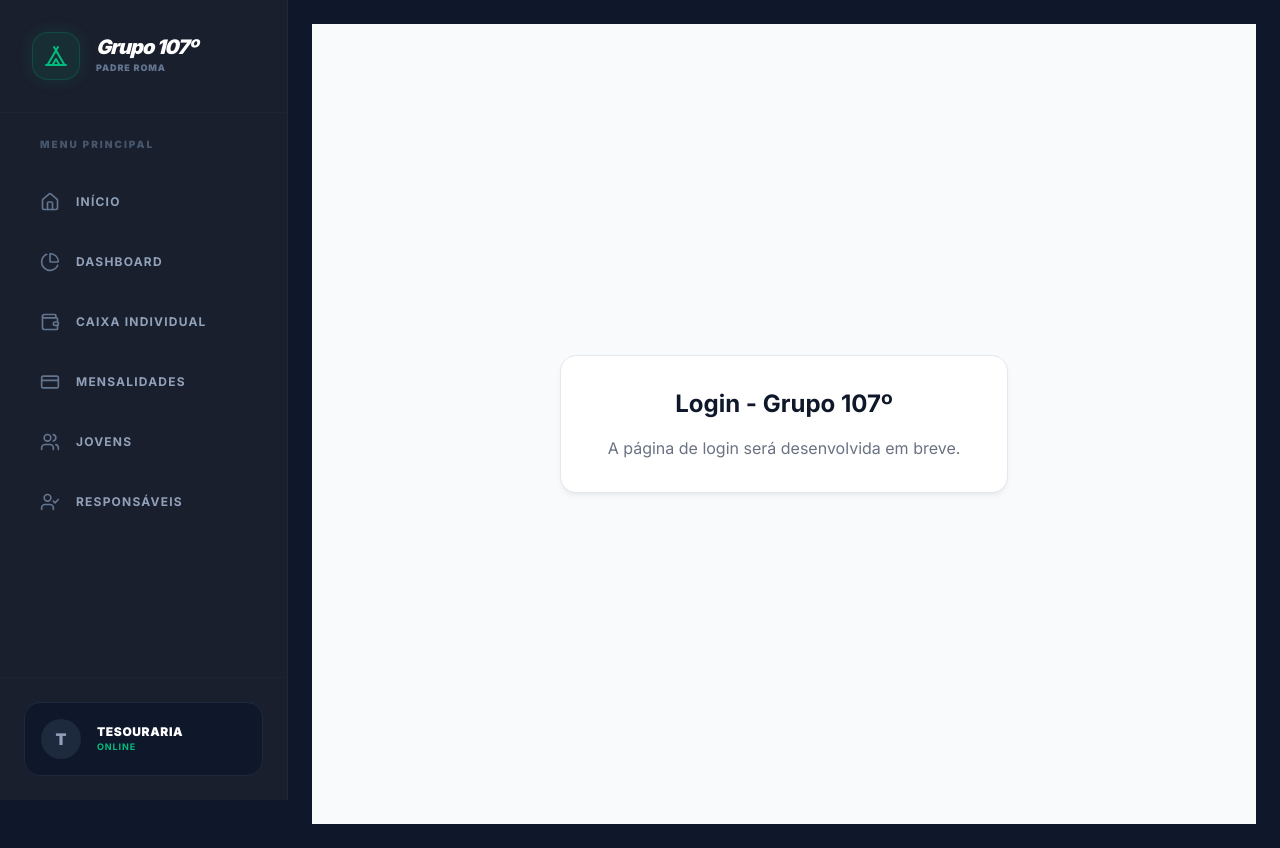
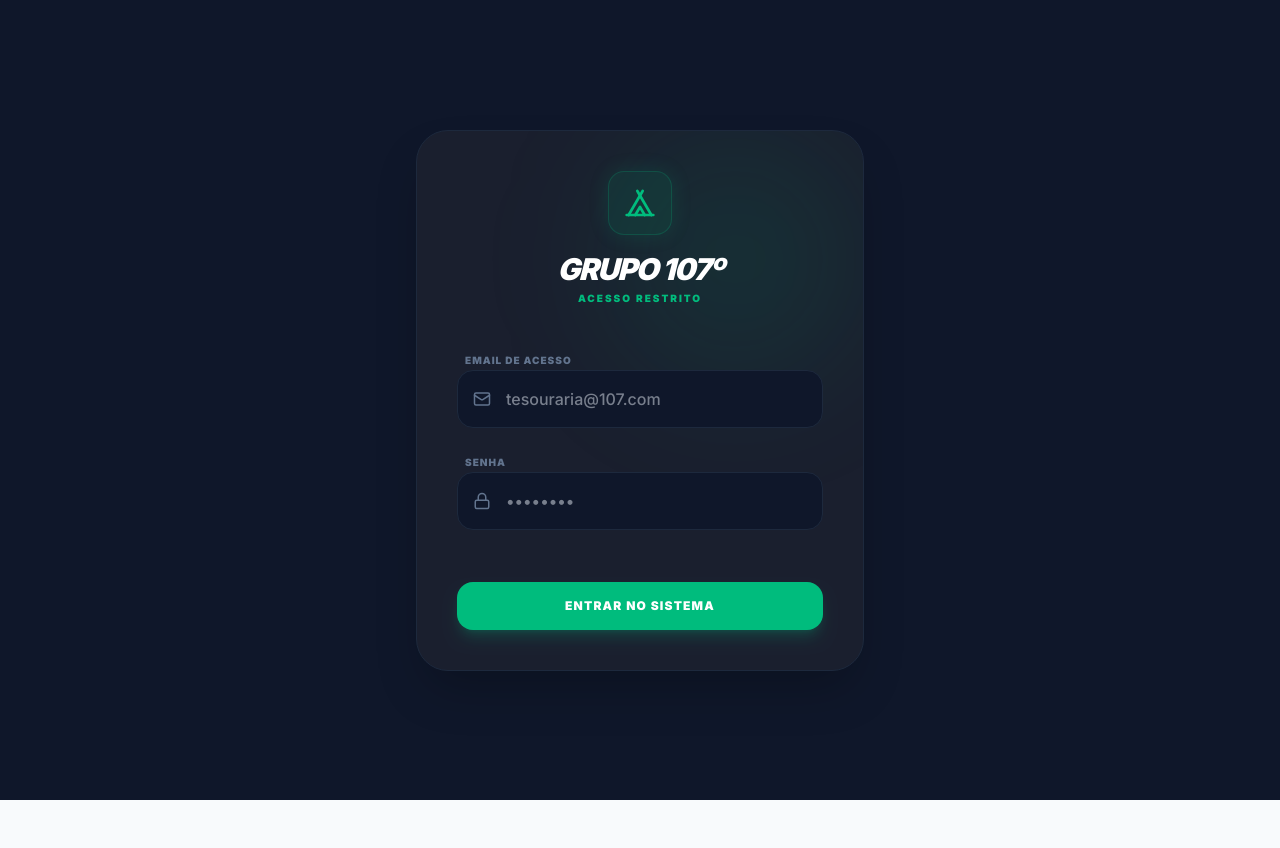
Before and after one commit to luismour/erp107-app, a Next.js app: page /login in a window 1280 px wide. After the commit the page ends 800 px from the top, so only its background shows below. Built offline with nearby package versions, Linux system fonts and the light colour scheme.

Commit message:
add: auth-route

```diff
--- a/prisma/seed.ts
+++ b/prisma/seed.ts
@@ -1,6 +1,7 @@
 const { PrismaClient } = require('@prisma/client');
 const { Pool } = require('pg');
 const { PrismaPg } = require('@prisma/adapter-pg');
+const bcrypt = require('bcryptjs'); // Importação do gerador de senhas
 require('dotenv').config();
 
 // 1. Configurando a conexão do Postgres
@@ -16,12 +17,32 @@ const prisma = new PrismaClient({ adapter });
 async function main() {
   console.log('🌱 Iniciando Seed - 107º Padre Roma...');
 
-  // Limpeza de segurança
+  // Limpeza de segurança (A ordem importa para evitar erros de relacionamento)
+  console.log('🧹 Limpando dados antigos...');
   await prisma.fee.deleteMany();
+  await prisma.fundTransaction.deleteMany(); // Nova tabela do Caixa
   await prisma.guardian.deleteMany();
   await prisma.youth.deleteMany();
 
+  // --- CRIAÇÃO DO USUÁRIO ADMIN (SISTEMA DE LOGIN) ---
+  console.log('🔒 Configurando usuário Administrador...');
+  const hashedPassword = await bcrypt.hash("123456", 10);
+
+  // Usamos upsert para não dar erro caso o admin já exista se rodar o seed duas vezes
+  await prisma.user.upsert({
+    where: { email: 'admin@107.com' },
+    update: {
+      password: hashedPassword // Atualiza a senha se já existir
+    },
+    create: {
+      name: 'Tesouraria',
+      email: 'admin@107.com',
+      password: hashedPassword,
+    },
+  });
+
   // --- FAMÍLIA 1: SILVA (R$ 15 cada) ---
+  console.log('👥 Cadastrando Família Silva...');
   const telSilva = "81987665642";
   const silva1 = await prisma.youth.create({
     data: {
@@ -37,6 +58,7 @@ async function main() {
   });
 
   // --- FAMÍLIA 2: MOURA (R$ 10 cada) ---
+  console.log('👥 Cadastrando Família Moura...');
   const telMoura = "81986555681";
   const moura1 = await prisma.youth.create({
     data: {
@@ -58,6 +80,7 @@ async function main() {
   });
 
   // --- FAMÍLIA 3: OLIVEIRA (R$ 20) ---
+  console.log('👥 Cadastrando Família Oliveira...');
   const oliveira = await prisma.youth.create({
     data: {
       name: "Beatriz Oliveira", age: 7, branch: "Lobinho",
@@ -71,7 +94,7 @@ async function main() {
     { membros: [oliveira], valor: 20.0 }
   ];
 
-  console.log('💰 Gerando mensalidades...');
+  console.log('💰 Gerando mensalidades (Pagos e Pendentes)...');
 
   for (const familia of familias) {
     for (const youth of familia.membros) {
@@ -98,7 +121,7 @@ async function main() {
     }
   }
 
-  console.log('✅ Seed finalizado com sucesso!');
+  console.log('✅ Seed finalizado com sucesso! (Admin, Jovens e Mensalidades)');
 }
 
 main()
--- /dev/null
+++ b/src/app/api/auth/[...nextauth]/route.ts
@@ -0,0 +1,38 @@
+import NextAuth from "next-auth"
+import CredentialsProvider from "next-auth/providers/credentials"
+import { prisma } from "@/lib/prisma"
+import bcrypt from "bcryptjs"
+
+const handler = NextAuth({
+  providers: [
+    CredentialsProvider({
+      name: "Credentials",
+      credentials: {
+        email: { label: "Email", type: "email" },
+        password: { label: "Senha", type: "password" }
+      },
+      async authorize(credentials) {
+        if (!credentials?.email || !credentials?.password) return null
+
+        const user = await prisma.user.findUnique({
+          where: { email: credentials.email }
+        })
+
+        if (!user) return null
+
+        const isPasswordValid = await bcrypt.compare(credentials.password, user.password)
+
+        if (!isPasswordValid) return null
+
+        return { id: user.id, name: user.name, email: user.email }
+      }
+    })
+  ],
+  pages: {
+    signIn: '/login',
+  },
+  session: { strategy: "jwt" },
+  secret: process.env.NEXTAUTH_SECRET,
+})
+
+export { handler as GET, handler as POST }
--- a/src/app/login/page.tsx
+++ b/src/app/login/page.tsx
@@ -1,14 +1,88 @@
+"use client"
+
+import { useState } from "react"
+import { signIn } from "next-auth/react"
+import { useRouter } from "next/navigation"
+import { Tent, Lock, Mail, Loader2 } from "lucide-react"
+import { motion } from "framer-motion"
+
 export default function LoginPage() {
+  const [email, setEmail] = useState("")
+  const [password, setPassword] = useState("")
+  const [error, setError] = useState("")
+  const [isLoading, setIsLoading] = useState(false)
+  const router = useRouter()
+
+  const handleLogin = async (e: React.FormEvent) => {
+    e.preventDefault()
+    setIsLoading(true)
+    setError("")
+
+    const res = await signIn("credentials", {
+      email,
+      password,
+      redirect: false,
+    })
+
+    if (res?.error) {
+      setError("Email ou senha incorretos.")
+      setIsLoading(false)
+    } else {
+      router.push("/") // Vai para o Dashboard após logar
+      router.refresh()
+    }
+  }
+
   return (
-    <div className="flex min-h-screen items-center justify-center bg-gray-50">
-      <div className="card p-8 w-full max-w-md">
-        <h1 className="text-2xl font-bold mb-4 text-center">
-          Login - Grupo 107º
-        </h1>
-        <p className="text-center text-gray-500">
-          A página de login será desenvolvida em breve.
-        </p>
-      </div>
+    <div className="min-h-screen bg-[#0f172a] flex items-center justify-center p-4 selection:bg-emerald-500/30">
+      <motion.div
+        initial={{ opacity: 0, y: 20 }} animate={{ opacity: 1, y: 0 }}
+        className="bg-[#1a1f2e] border border-slate-800 p-8 md:p-10 rounded-[32px] shadow-2xl w-full max-w-md relative overflow-hidden"
+      >
+        <div className="absolute top-0 right-0 w-64 h-64 bg-emerald-500/10 rounded-full blur-3xl pointer-events-none" />
+
+        <div className="flex flex-col items-center mb-10 relative z-10">
+          <div className="w-16 h-16 bg-emerald-500/10 border border-emerald-500/20 rounded-2xl flex items-center justify-center text-emerald-500 mb-4 shadow-[0_0_20px_rgba(16,185,129,0.15)]">
+            <Tent size={32} />
+          </div>
+          <h1 className="text-3xl font-black text-white italic tracking-tighter uppercase">Grupo 107º</h1>
+          <p className="text-[10px] font-black text-emerald-500 uppercase tracking-[0.2em] mt-1">Acesso Restrito</p>
+        </div>
+
+        <form onSubmit={handleLogin} className="space-y-5 relative z-10">
+          {error && (
+            <div className="bg-red-500/10 border border-red-500/20 text-red-500 text-xs font-bold p-4 rounded-2xl text-center uppercase tracking-widest">
+              {error}
+            </div>
+          )}
+
+          <div className="space-y-2">
+            <label className="text-[10px] font-black text-slate-500 uppercase tracking-widest pl-2">Email de Acesso</label>
+            <div className="relative">
+              <Mail className="absolute left-4 top-1/2 -translate-y-1/2 text-slate-500" size={18} />
+              <input
+                type="email" required value={email} onChange={e => setEmail(e.target.value)} placeholder="tesouraria@107.com"
+                className="w-full bg-[#0f172a] border border-slate-800 text-slate-200 pl-12 pr-4 py-4 rounded-2xl outline-none focus:border-emerald-500/50 focus:ring-1 focus:ring-emerald-500/20 transition-all font-medium"
+              />
+            </div>
+          </div>
+
+          <div className="space-y-2">
+            <label className="text-[10px] font-black text-slate-500 uppercase tracking-widest pl-2">Senha</label>
+            <div className="relative">
+              <Lock className="absolute left-4 top-1/2 -translate-y-1/2 text-slate-500" size={18} />
+              <input
+                type="password" required value={password} onChange={e => setPassword(e.target.value)} placeholder="••••••••"
+                className="w-full bg-[#0f172a] border border-slate-800 text-slate-200 pl-12 pr-4 py-4 rounded-2xl outline-none focus:border-emerald-500/50 focus:ring-1 focus:ring-emerald-500/20 transition-all font-medium"
+              />
+            </div>
+          </div>
+
+          <button type="submit" disabled={isLoading} className="w-full bg-emerald-500 hover:bg-emerald-600 text-white font-black uppercase tracking-widest text-xs p-4 rounded-2xl transition-all disabled:opacity-50 mt-8 shadow-lg shadow-emerald-500/20 hover:shadow-emerald-500/40">
+            {isLoading ? <Loader2 className="animate-spin mx-auto" size={18} /> : "Entrar no Sistema"}
+          </button>
+        </form>
+      </motion.div>
     </div>
   )
 }
--- a/src/components/Sidebar.tsx
+++ b/src/components/Sidebar.tsx
@@ -4,7 +4,7 @@ import { useState, useEffect } from "react"
 import Link from "next/link"
 import { usePathname } from "next/navigation"
 import { motion, AnimatePresence } from "framer-motion"
-import { Wallet } from "lucide-react"
+import { signOut } from "next-auth/react"
 import {
   Home,
   PieChart,
@@ -14,7 +14,9 @@ import {
   Menu,
   X,
   Bell,
-  Tent
+  Tent,
+  Wallet,
+  LogOut
 } from "lucide-react"
 
 export default function Sidebar({ children }: { children: React.ReactNode }) {
@@ -25,6 +27,9 @@ export default function Sidebar({ children }: { children: React.ReactNode }) {
     if (isOpen) document.body.style.overflow = 'hidden'
     else document.body.style.overflow = 'unset'
   }, [isOpen])
+  if (pathname === '/login') {
+    return <main className="min-h-screen bg-[#0f172a] w-full">{children}</main>
+  }
 
   const navItems = [
     { name: "Início", href: "/", icon: Home },
@@ -34,6 +39,7 @@ export default function Sidebar({ children }: { children: React.ReactNode }) {
     { name: "Jovens", href: "/jovens", icon: Users },
     { name: "Responsáveis", href: "/responsaveis", icon: UserCheck },
   ]
+
   const NavLinks = ({ mobile = false }) => (
     <div className="flex flex-col gap-2 w-full mt-6">
       {navItems.map((item) => {
@@ -51,6 +57,7 @@ export default function Sidebar({ children }: { children: React.ReactNode }) {
                   transition={{ type: "spring", stiffness: 300, damping: 30 }}
                 />
               )}
+
               <motion.div
                 className="relative z-10"
                 whileHover={{ scale: 1.1, rotate: isActive ? 0 : -5 }}
@@ -69,7 +76,6 @@ export default function Sidebar({ children }: { children: React.ReactNode }) {
 
   return (
     <div className="flex min-h-screen bg-[#0f172a] selection:bg-emerald-500/30">
-
       <aside className="hidden md:flex flex-col w-72 bg-[#1a1f2e] border-r border-slate-800 fixed h-full z-40">
         <div className="p-8 flex items-center gap-4 border-b border-slate-800/50">
           <div className="w-12 h-12 bg-emerald-500/10 border border-emerald-500/20 rounded-2xl flex items-center justify-center text-emerald-500 shadow-[0_0_15px_rgba(16,185,129,0.15)]">
@@ -81,18 +87,23 @@ export default function Sidebar({ children }: { children: React.ReactNode }) {
           </div>
         </div>
 
-        <div className="flex-1 px-4 py-6 overflow-y-auto">
+        <div className="flex-1 px-4 py-6 overflow-y-auto [&::-webkit-scrollbar]:hidden [-ms-overflow-style:none] [scrollbar-width:none]">
           <p className="px-6 text-[10px] font-black text-slate-600 uppercase tracking-[0.2em] mb-4">Menu Principal</p>
           <NavLinks />
         </div>
 
         <div className="p-6 border-t border-slate-800/50">
-          <div className="flex items-center gap-4 bg-[#0f172a] p-4 rounded-2xl border border-slate-800 cursor-pointer hover:border-slate-700 transition-colors">
+          <div className="flex items-center justify-between bg-[#0f172a] p-4 rounded-2xl border border-slate-800">
+            <div className="flex items-center gap-3">
               <div className="w-10 h-10 rounded-full bg-slate-800 flex items-center justify-center font-black text-slate-400">T</div>
               <div>
                 <p className="text-xs font-black text-white uppercase tracking-wider">Tesouraria</p>
                 <p className="text-[9px] text-emerald-500 font-bold uppercase tracking-widest">Online</p>
               </div>
+            </div>
+            <button onClick={() => signOut()} className="p-2 text-slate-500 hover:text-red-500 hover:bg-red-500/10 rounded-xl transition-all" title="Sair do Sistema">
+              <LogOut size={16} />
+            </button>
           </div>
         </div>
       </aside>
@@ -116,7 +127,6 @@ export default function Sidebar({ children }: { children: React.ReactNode }) {
             </button>
           </div>
         </header>
-
         <AnimatePresence>
           {isOpen && (
             <>
@@ -145,8 +155,14 @@ export default function Sidebar({ children }: { children: React.ReactNode }) {
                   </button>
                 </div>
 
-                <div className="flex-1 overflow-y-auto">
+                <div className="flex-1 overflow-y-auto [&::-webkit-scrollbar]:hidden [-ms-overflow-style:none] [scrollbar-width:none]">
                   <NavLinks mobile={true} />
+                </div>
+
+                <div className="mt-auto pt-6 border-t border-slate-800">
+                   <button onClick={() => signOut()} className="w-full flex items-center justify-center gap-2 p-4 bg-red-500/10 text-red-500 rounded-2xl hover:bg-red-500/20 transition-all font-black uppercase text-[10px] tracking-widest">
+                     <LogOut size={16} /> Sair do Sistema
+                   </button>
                 </div>
               </motion.div>
             </>
--- /dev/null
+++ b/src/middleware.ts
@@ -0,0 +1,5 @@
+export { default } from "next-auth/middleware"
+
+export const config = {
+  matcher: ["/((?!login|api|_next/static|_next/image|favicon.ico|.*\\.png$).*)"],
+}
```
Lines whose indentation alone changed are shown as unchanged.
